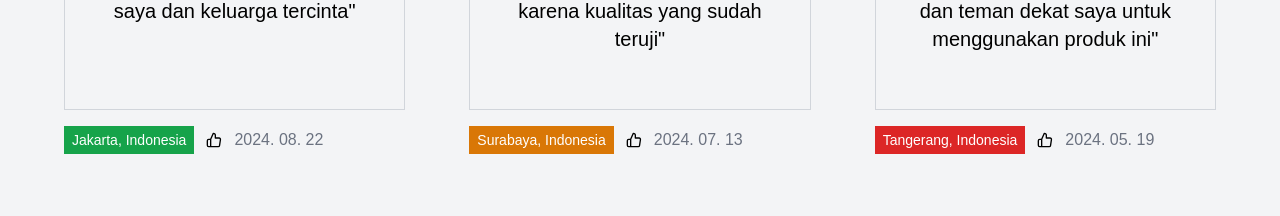
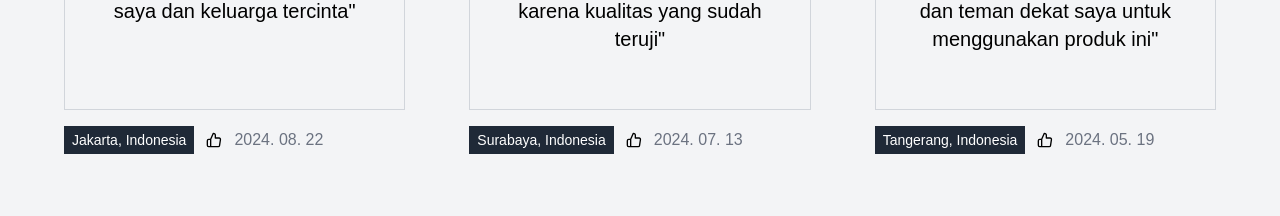
Before and after one commit to m-aviawan/code-challenge-2-avi, a Next.js app: page /products in a window 1280 px wide. Shown: the part 5500-5716 px from the top of the page. Built offline with nearby package versions, Linux system fonts and the light colour scheme; grey boxes are pictures that could not be loaded.

Commit message:
eighth commit

```diff
--- a/src/components/testimonials/index.jsx
+++ b/src/components/testimonials/index.jsx
@@ -41,7 +41,7 @@ const Testimonials = () => {
                   <p className=' text-black text-center text-xl'>{item.testimony}</p>
                 </section>
                 <span className='flex items-center gap-3'>
-                  <div className={`${item.color} text-white py-1 px-2 h-fit w-fit text-sm`}>{item.city}</div>
+                  <div className={`bg-gray-800 text-white py-1 px-2 h-fit w-fit text-sm`}>{item.city}</div>
                   <svg className="h-4 w-4 text-black"
                     viewBox="0 0 24 24"
                     fill="none"
```
